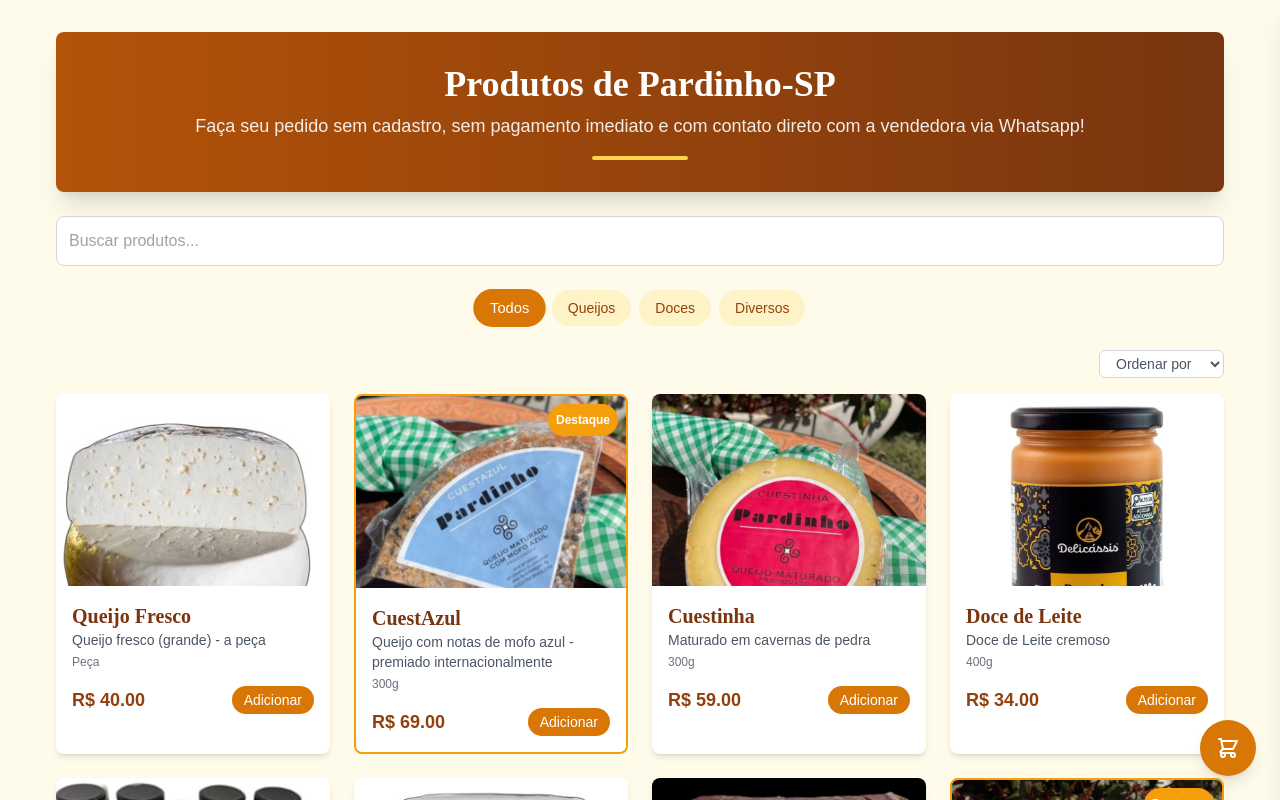
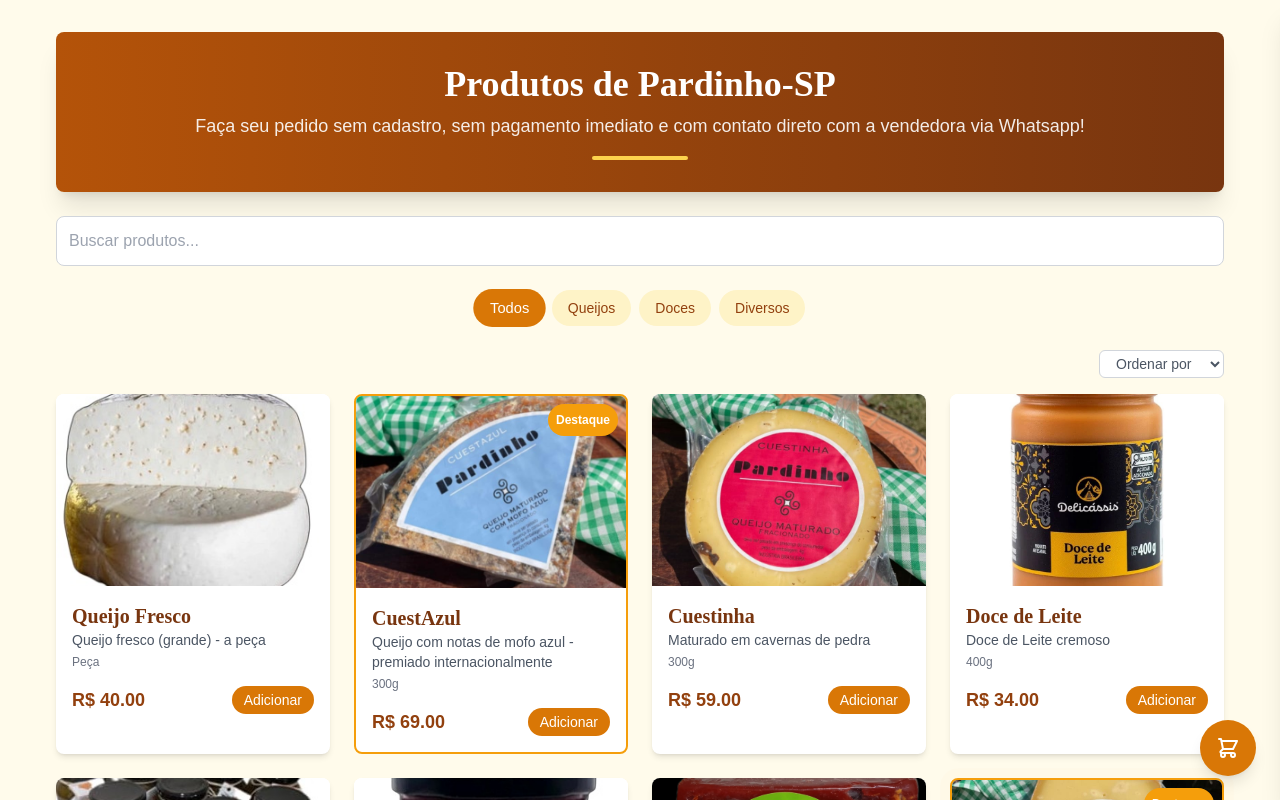
Before and after one commit to vumex/cardapiomonara, a React app: page / in a window 1280 px wide. Shown: the top 800 px of the page. Built offline with nearby package versions, Linux system fonts and the light colour scheme; the HTML template or start-up script is replaced by a standard one.

Commit message:
Update ProdutoCard.tsx

```diff
--- a/src/components/ProdutoCard.tsx
+++ b/src/components/ProdutoCard.tsx
@@ -29,7 +29,7 @@
         <img
           src={produto.imagem}
           alt={produto.nome}
-          className="w-auto h-auto object-cover transition-transform duration-300 hover:scale-105"
+          className="w-full h-full max-w-xl object-cover transition-transform duration-300 hover:scale-105"
         />
         {produto.destaque && (
           <div className="absolute top-2 right-2 bg-amber-500 text-white rounded-full p-2 text-xs font-bold">
```
